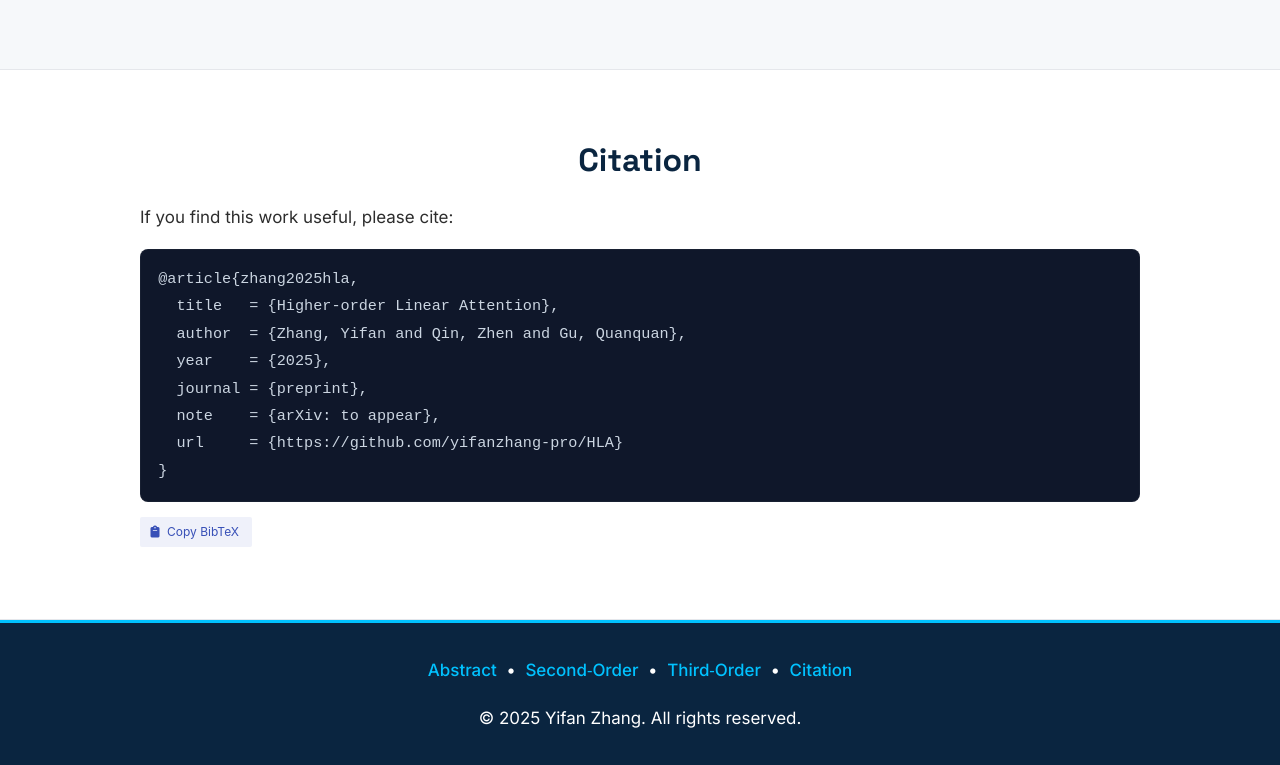
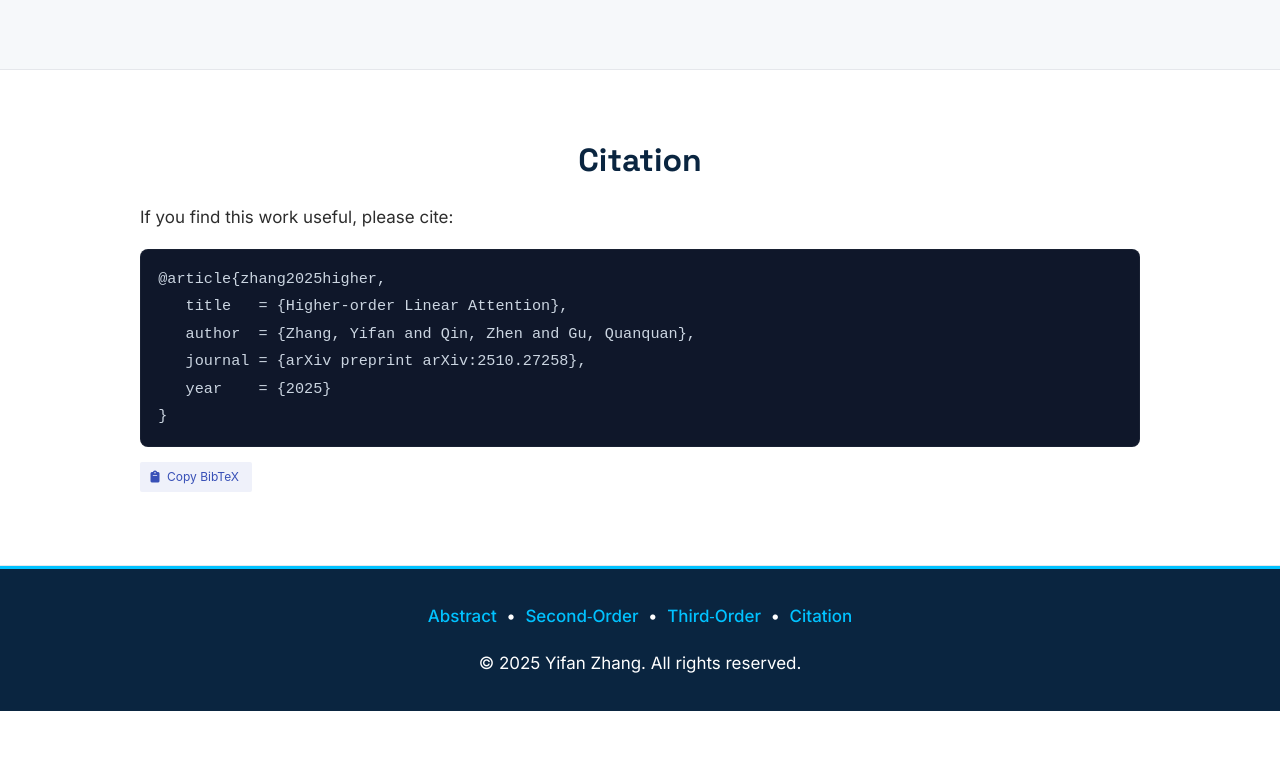
Before and after one commit to yifanzhang-pro/HLA, a plain HTML site: page index.html in a window 1280 px wide. Shown: the part 6161-6926 px from the top of the page. After the commit the page ends 6872 px from the top, so only its background shows below. Drawn offline with nearby package versions, Linux system fonts and the light colour scheme.

Commit message:
Fix arXiv link and update citation details
Updated arXiv link and citation format in index.html.

```diff
--- a/index.html
+++ b/index.html
@@ -185,7 +185,7 @@
         <div class="project-links" style="margin-top:1rem;">
           <a href="HLA.pdf" target="_blank" rel="noopener" aria-label="Paper PDF"><i class="fas fa-file-pdf"></i></a>
           <!-- If an arXiv ID becomes available, update the href below -->
-          <a href="#citation" aria-label="arXiv (coming soon)"><i class="fas fa-graduation-cap"></i></a>
+          <a href="https://arxiv.org/abs/2510.27258" aria-label="arXiv"><i class="fas fa-graduation-cap"></i></a>
           <a href="https://github.com/yifanzhang-pro/HLA" target="_blank" rel="noopener" aria-label="GitHub Repository"><i class="fab fa-github"></i></a>
           <a href="#citation" aria-label="Citation"><i class="fas fa-quote-right"></i></a>
         </div>
@@ -393,13 +393,11 @@ o_t = z^T P - q_t^T(G^(1)+G^(2)+G^(3))
         <h2 class="title is-3 has-text-centered section-title">Citation</h2>
         <div class="content">
           <p>If you find this work useful, please cite:</p>
-<pre id="cite-bibtex"><code>@article{zhang2025hla,
-  title   = {Higher-order Linear Attention},
-  author  = {Zhang, Yifan and Qin, Zhen and Gu, Quanquan},
-  year    = {2025},
-  journal = {preprint},
-  note    = {arXiv: to appear},
-  url     = {https://github.com/yifanzhang-pro/HLA}
+<pre id="cite-bibtex"><code>@article{zhang2025higher,
+   title   = {Higher-order Linear Attention},
+   author  = {Zhang, Yifan and Qin, Zhen and Gu, Quanquan},
+   journal = {arXiv preprint arXiv:2510.27258},
+   year    = {2025}
 }</code></pre>
           <p>
             <button id="copy-cite" class="button is-small is-link is-light">
```
